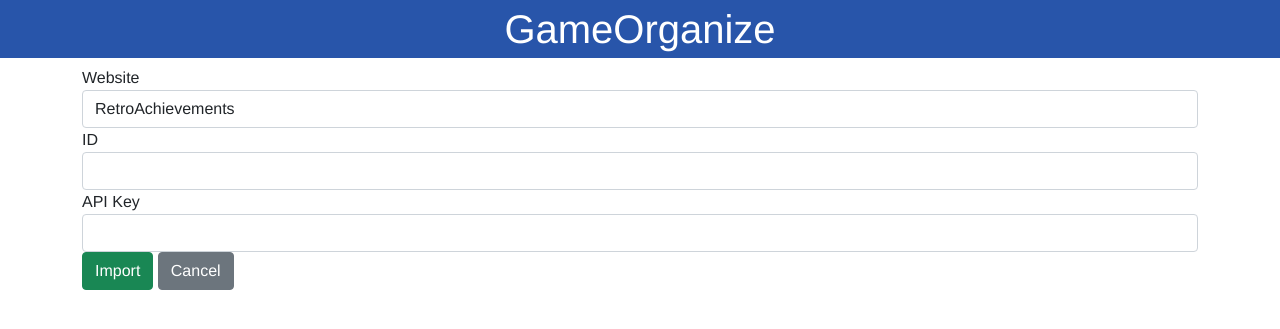
After one commit to willdobbies/gameorganize, a Flask app: page /import in a window 1280 px wide. The commit adds this page. Shown: the top 329 px of the page. Run offline with Flask 3, Linux system fonts and the light colour scheme; some libraries are stand-ins or nearby versions.

Commit message:
Added dummy importer page

```diff
--- a/src/gameorganize/app.py
+++ b/src/gameorganize/app.py
@@ -51,7 +51,7 @@ def game_add():
     db.session.add(new_game)
     db.session.commit()
     flash(f"Added new game {new_game.name}")
-    return redirect(url_for('all_games', id=id))
+    return redirect(url_for('all_games'))
 
   return render_template(
     'game/add.html',
@@ -72,6 +72,31 @@ def game_delete(id):
   flash(f"Deleted game {game.name}")
   return redirect(url_for('all_games'))
 
+@app.route("/import", methods=['GET', 'POST'])
+def game_import():
+  if request.method == 'POST':
+    site = request.form.get("website")
+
+    new_games = []
+
+    if(site == "Steam"):
+      pass
+    elif(site == "RetroAchievements"):
+      pass
+    else:
+      flash(f"Invalid site {site}")
+      return redirect(url_for('all_games'))
+
+    for game in new_games:
+      db.session.add(game)
+    db.session.commit()
+    flash(f"Imported {len(new_games)} games from {site}")
+    return redirect(url_for('all_games'))
+
+  return render_template(
+    'import.html'
+  )
+
 @app.route("/")
 def all_games():
   all_games=db.session.query(GameEntry)
--- /dev/null
+++ b/src/gameorganize/templates/import.html
@@ -0,0 +1,24 @@
+{% extends "base.html" %}
+{% block content %}
+<form action="" method="post">
+    <div class="form-group">
+        <label for="name">Website</label>
+        <select class="form-control" name="website">
+            <option>RetroAchievements</option>
+            <option>Steam</option>
+        </select>
+    </div>
+    <div class="form-group">
+        <label for="id">ID</label>
+        <input type="text" class="form-control" name="id" value="">
+    </div>
+    <div class="form-group">
+        <label for="apikey">API Key</label>
+        <input type="text" class="form-control" name="apikey" value="">
+    </div>
+    <div class="form-group">
+        <button type="submit" class="btn btn-success">Import</button>
+        <a href="{{ url_for('all_games') }}" class="btn btn-secondary">Cancel</a>
+    </div>
+</form>
+{% endblock %}
--- a/src/gameorganize/templates/list.html
+++ b/src/gameorganize/templates/list.html
@@ -1,6 +1,7 @@
 {% extends "base.html" %}
 {% block content %}
 <a href="{{ url_for('game_add')}}" class="btn btn-success">Add Game</a>
+<a href="{{ url_for('game_import')}}" class="btn btn-primary">Import</a>
 <table id="data" class="table table-striped">
 <thead>
     <tr>
```
